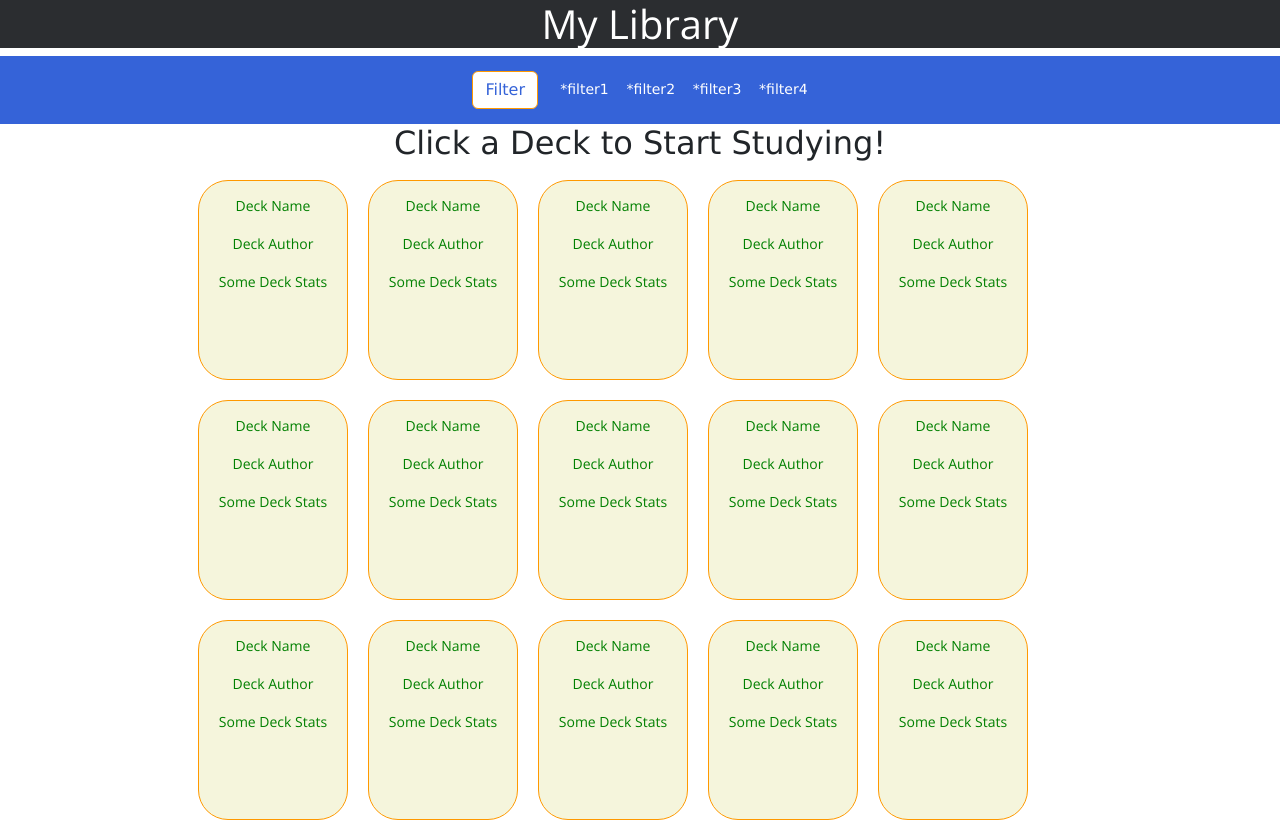
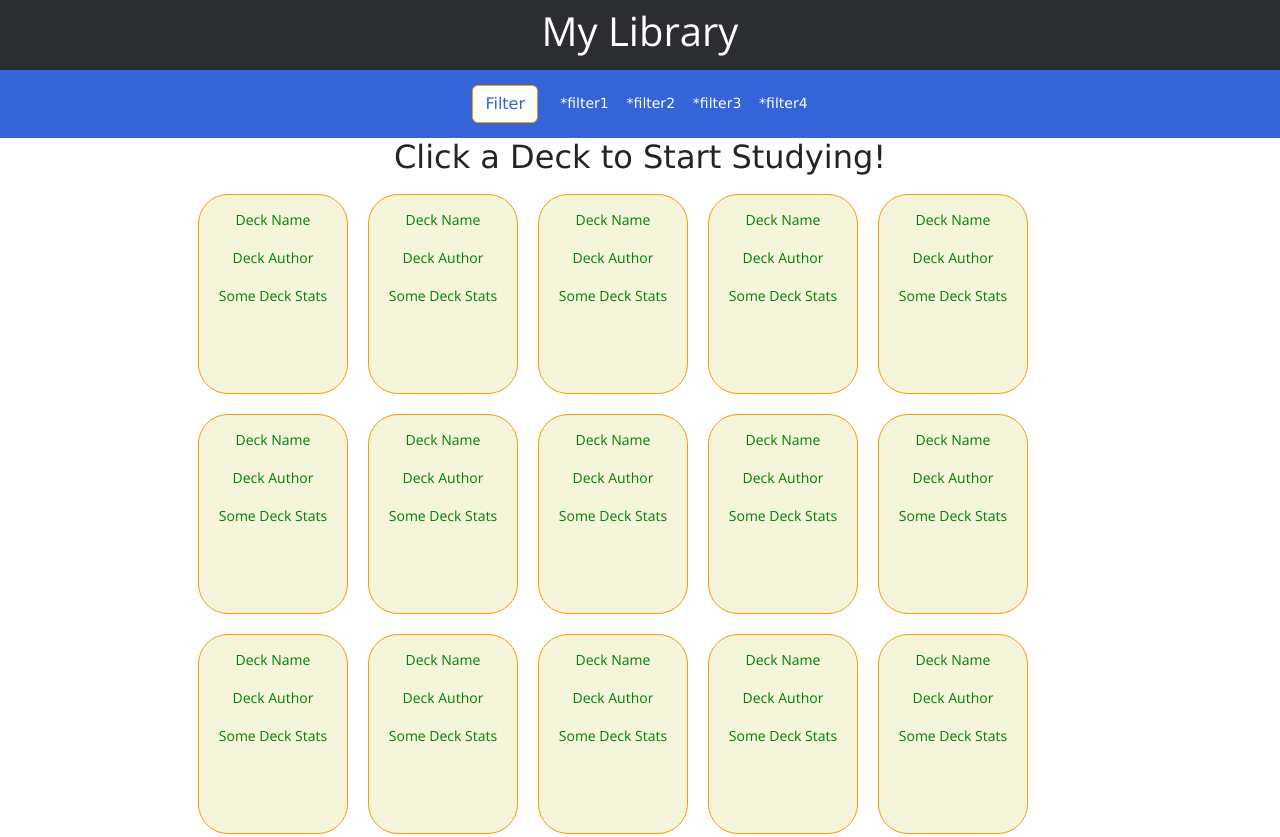
Before and after one commit to m-siegel/flashcardFrenzy, a website: page public/user-library.html in a window 1280 px wide. Shown: the top 837 px of the page. Drawn offline with nearby package versions, Linux system fonts and the light colour scheme.

Commit message:
fix padding

```diff
--- a/public/stylesheets/library.css
+++ b/public/stylesheets/library.css
@@ -10,7 +10,7 @@
   color: #ffffff;
   width: 100%;
   margin: 0;
-  padding: 0;
+  padding: 7px;
   font-family: 'Open Sans', sans-serif;
 }
 
```
